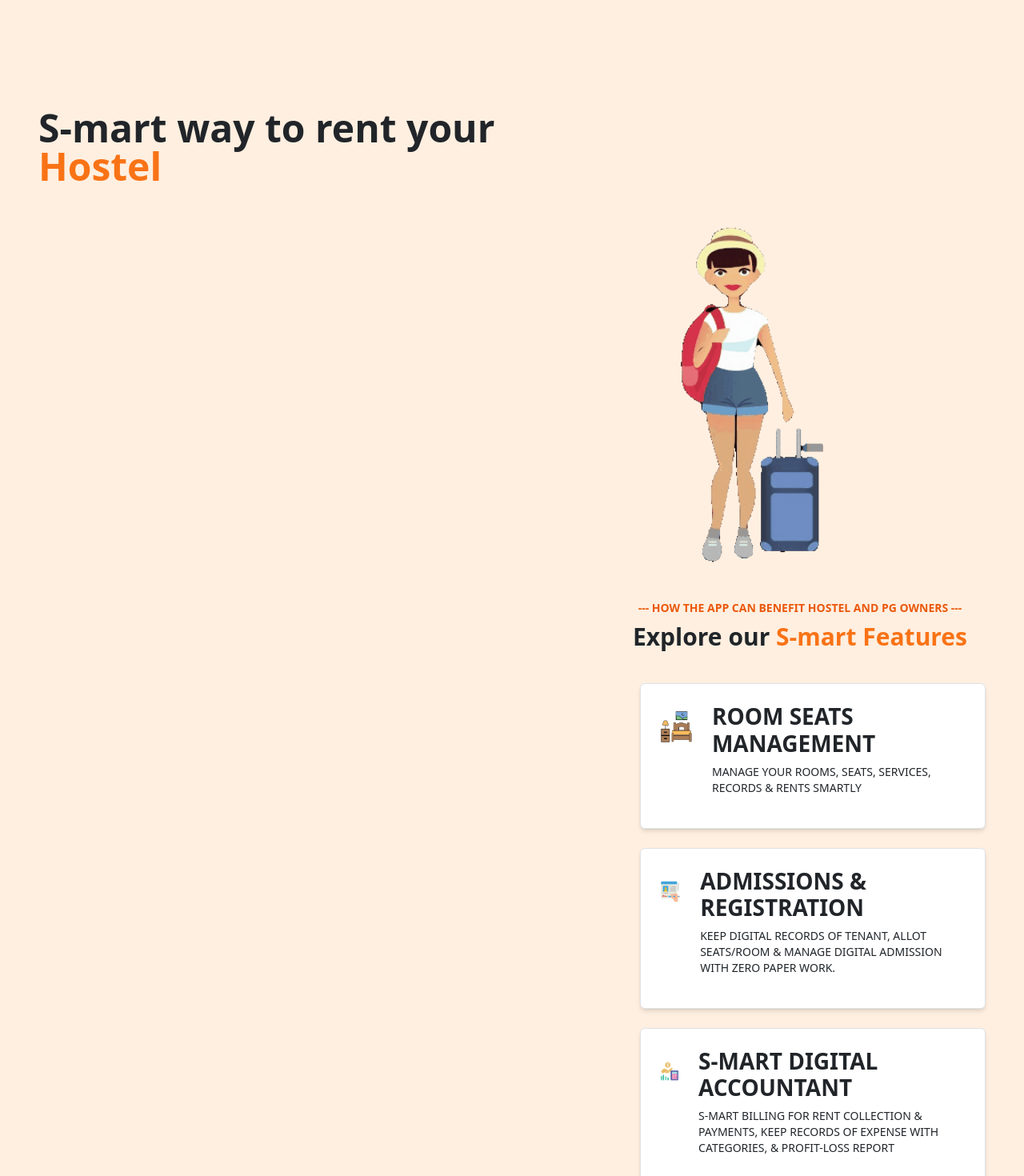
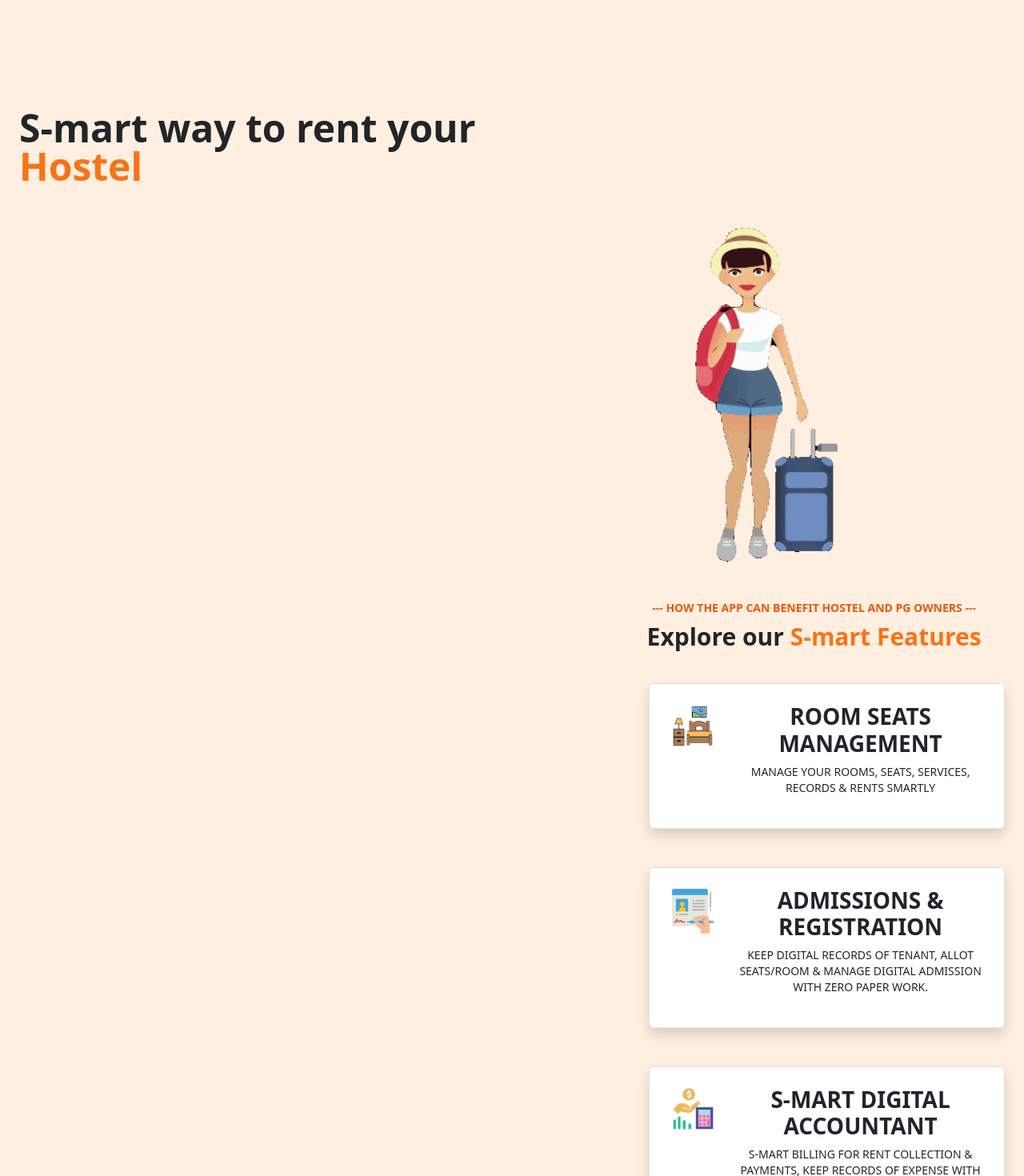
Before and after one commit to dev-8085/pg, a Next.js app: page / in a window 1280 px wide. Shown: the part 640-2110 px from the top of the page at 80% size. Built offline with nearby package versions, Linux system fonts and the light colour scheme.

Commit message:
responive

```diff
--- a/components/NewHomePage.js
+++ b/components/NewHomePage.js
@@ -131,44 +131,42 @@ const NewHomePage = () => {
   }, []);
 
   return (
-    <div className="section px-6 lg:px-12 py-10 flex flex-col lg:flex-row gap-6">
-      {/* LEFT SECTION */}
-      <div className="lg:w-[60%] space-y-4">
-        <h1 className="text-3xl lg:text-5xl font-bold">
+    <section className="w-full px-4 py-10 lg:px-12 flex flex-col lg:flex-row gap-10">
+      {/* LEFT */}
+      <div className="w-full lg:w-[60%] space-y-6">
+        <h1 className="text-2xl sm:text-3xl md:text-4xl lg:text-5xl font-bold leading-tight">
           S-mart way to rent your{" "}
           <span className="text-orange-500">{typeEffect}</span>
         </h1>
 
-        <div className="reveal-text text-base text-gray-700 leading-tight">
-          Discover a world of convenience with the S-Mart app, offering a
-          myriad of features from audit trails to hassle-free rent collection.
-          From maintaining electricity bills to transparent record-keeping,
-          enjoy seamless operations with Google Cloud backup and restoration.
+        <div className="reveal-text text-gray-700 text-base sm:text-lg leading-relaxed">
+          Discover a world of convenience with the S-Mart app, offering a myriad
+          of features from audit trails to hassle-free rent collection. From
+          maintaining electricity bills to transparent record-keeping, enjoy
+          seamless operations with Google Cloud backup and restoration.
         </div>
 
-        <div ref={contentRef} className="space-y-4">
-          <h2 className="text-xl font-semibold">We Manage:</h2>
+        <div ref={contentRef} className="space-y-5">
+          <h2 className="text-lg sm:text-xl font-semibold">We Manage:</h2>
           <div className="flex flex-wrap gap-3">
-            {["Hostel", "PGs", "Studio", "Co-living", "Student Housing"].map((item, i) => (
-              <div
-                key={i}
-                className="border rounded-md px-4 py-2 shadow text-sm font-medium bg-yellow-100 text-orange-700"
-              >
-                {item}
-              </div>
-            ))}
+            {["Hostel", "PGs", "Studio", "Co-living", "Student Housing"].map(
+              (item, i) => (
+                <div
+                  key={i}
+                  className="px-4 py-2 rounded-md text-sm font-medium bg-yellow-100 text-orange-700 shadow"
+                >
+                  {item}
+                </div>
+              )
+            )}
           </div>
 
           <div className="max-w-md">
-            <label htmlFor="mobile-number" className="sr-only">
-              Mobile Number
-            </label>
-            <div className="flex">
+            <div className="flex w-full">
               <input
                 type="text"
-                id="mobile-number"
                 placeholder="Enter Mobile Number"
-                className="w-full border border-gray-300 rounded-l-md px-4 py-2 text-sm focus:outline-none"
+                className="w-full border border-gray-300 px-4 py-2 rounded-l-md text-sm focus:outline-none"
               />
               <button className="bg-orange-500 text-white px-4 py-2 rounded-r-md text-sm hover:bg-orange-600">
                 Get Demo
@@ -178,46 +176,52 @@ const NewHomePage = () => {
         </div>
       </div>
 
-      {/* RIGHT SECTION */}
-      <div className="lg:w-[40%] space-y-10">
-        <div className="w-full flex justify-center">
+      {/* RIGHT */}
+      <div className="w-full lg:w-[40%] space-y-10">
+        <div className="flex justify-center">
           <Image
             src="/media/girl.gif"
             alt="home"
-            width={400}
-            height={450}
+            width={350}
+            height={400}
+            className="h-auto w-full max-w-[350px] sm:max-w-[400px]"
             unoptimized
             priority
           />
         </div>
 
-        <div className="text-center">
+        <div className="text-center px-2">
           <p className="uppercase text-sm font-semibold text-orange-600 mb-2">
             --- How the app can benefit hostel and PG owners ---
           </p>
-          <h2 className="text-3xl font-bold">
-            Explore our <span className="text-orange-500">S-mart Features</span>
+          <h2 className="text-2xl sm:text-3xl font-bold">
+            Explore our{" "}
+            <span className="text-orange-500">S-mart Features</span>
           </h2>
         </div>
 
-        <ul className="space-y-6">
+        <ul className="flex flex-col gap-5">
           {features.map((feature, index) => (
             <li
               key={index}
-              className="border rounded-md shadow-md p-4 flex gap-4 bg-white hover:bg-gray-800 hover:text-white transition duration-300"
+              className="flex flex-col sm:flex-row items-center sm:items-start gap-4 p-4 border shadow bg-white hover:bg-gray-800 hover:text-white rounded-md transition duration-300"
             >
-              <div className="w-[60px] h-[60px]">
-                <img src={feature.imgSrc} alt={feature.alt} className="object-contain h-full w-full" />
+              <div className="w-[60px] h-[60px] flex-shrink-0">
+                <img
+                  src={feature.imgSrc}
+                  alt={feature.alt}
+                  className="object-contain w-full h-full"
+                />
               </div>
-              <div>
+              <div className="text-center sm:text-left">
                 <h3 className="font-semibold">{feature.title}</h3>
-                <p className="text-sm">{feature.description}</p>
+                <p className="text-sm mt-1">{feature.description}</p>
               </div>
             </li>
           ))}
         </ul>
       </div>
-    </div>
+    </section>
   );
 };
 
```
